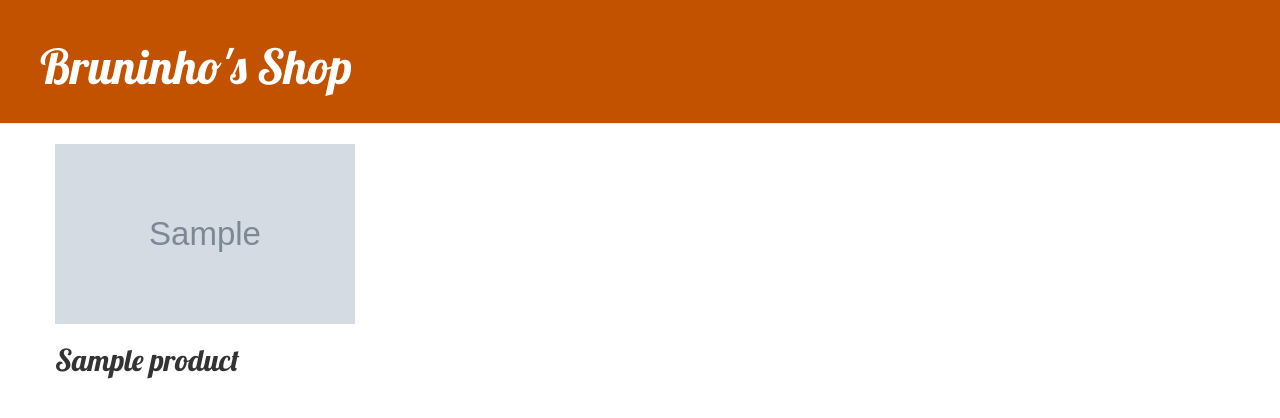
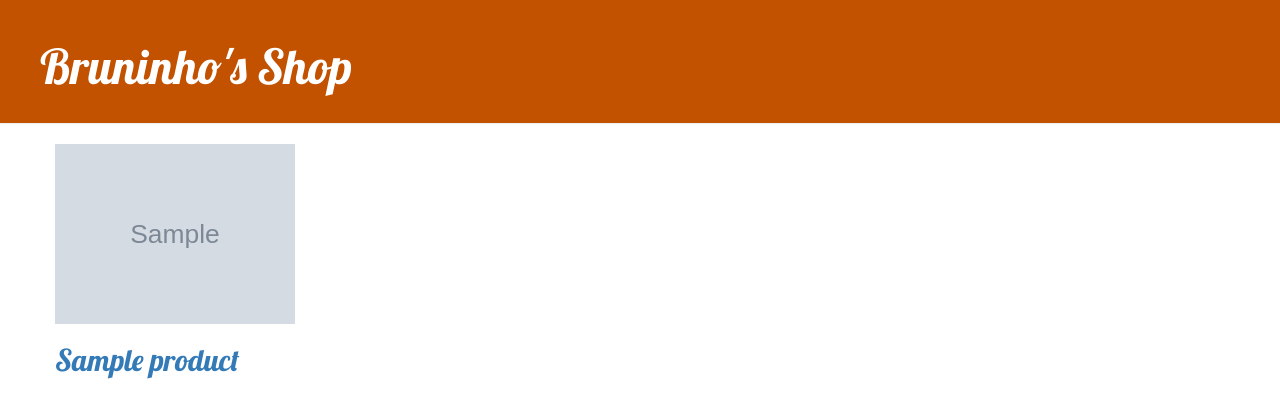
Before and after one commit to BrunoReinoso/store_challenge, a Django app: page /loja/ in a window 1280 px wide. Shown: the top 418 px of the page. Run offline with Django 3.2, Linux system fonts and the light colour scheme; tables that the repository leaves empty hold one stand-in row (values such as "Sample post"); grey boxes marked "Sample" are stand-in pictures; some libraries are stand-ins or nearby versions.

Commit message:
More changes

```diff
--- a/loja/templates/loja/productList.html
+++ b/loja/templates/loja/productList.html
@@ -6,10 +6,12 @@
         <div class="row">
     {% for product in products %}
         <div class="col-md-4">
-            <div class="product" href="{% url 'loja:productDetail' pk=product.pk %}">
-                <img style="display: block; height:180px ; width: 300px;" src="{{product.image.url}}">
-                <h2>{{ product.name }}</h2>
-            </div>
+            <a href="{% url 'loja:productDetail' pk=product.pk %}">
+                <div class="product">
+                    <img style="display: block; height:180px ; width: 240px;" src="{{product.image.url}}">
+                    <h2>{{ product.name }}</h2>
+                </div>
+            </a>
         </div>
     {% endfor %}
 {% endblock %}
```
